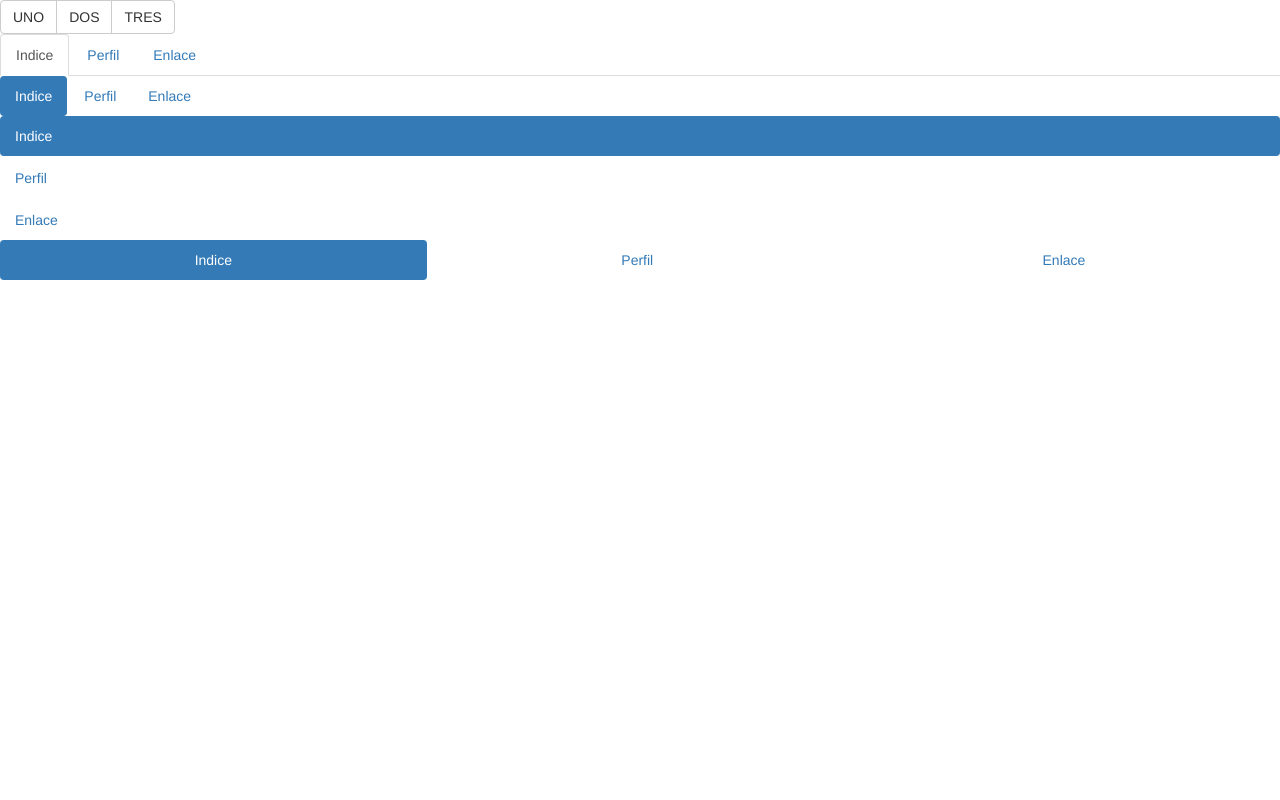
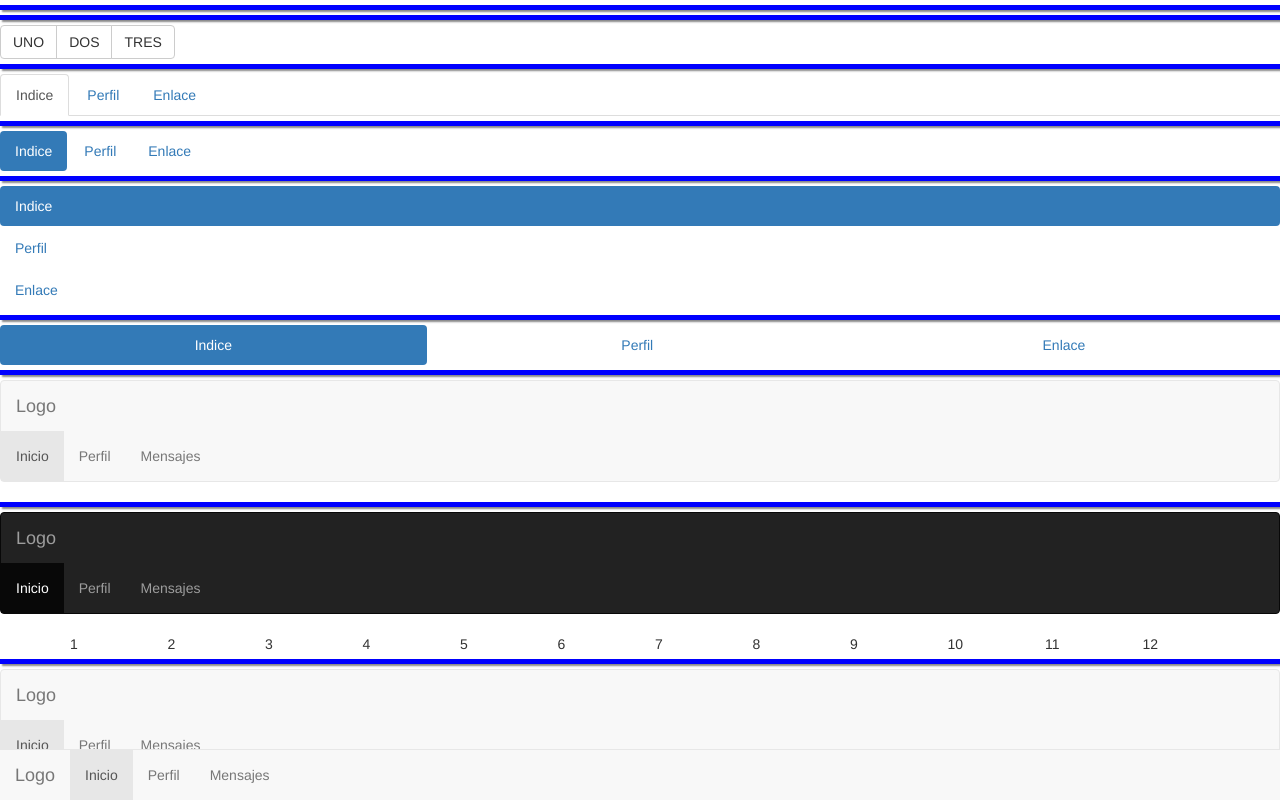
Before and after one commit to pixelia-es/dieugenio.github.io, a plain HTML site: page index.html in a window 1280 px wide. Drawn offline with Linux system fonts and the light colour scheme.

Commit message:
Fin de clase del 20/11/2014

```diff
--- a/index.html
+++ b/index.html
@@ -6,13 +6,41 @@
 		<link rel="stylesheet" href="bootstrap.css">
 		<script src="bootstrap.js"></script>
 		<script src="jquery.js"></script>
+		<style>
+			div.separador {
+				height: 5px;
+				border: 1px solid blue;
+				background-color: blue;
+				margin: 5px 0 5px 0;
+				box-shadow: 2px 2px 2px #888888;
+			}
+		</style>
 	</head>
 	<body>
+		<div class="separador"></div>
+		<nav class="navbar navbar-default navbar-fixed-bottom">
+			<div class="container-fluid">
+				<div class="navbar-header">
+					<a class="navbar-brand" href="#">Logo</a>
+				</div>
+				<div>
+					<ul class="nav navbar-nav">
+						<li class="active"><a href=" ">Inicio</a></li>
+						<li><a href=" ">Perfil</a></li>
+						<li><a href=" ">Mensajes</a></li>
+					</ul>
+				</div>
+			</div>
+		</nav>
+
+
+		<div class="separador"></div>
 		<div class="btn-group">
 			<button type="button" class="btn btn-default">UNO</button>
 			<button type="button" class="btn btn-default">DOS</button>
 			<button type="button" class="btn btn-default">TRES</button>
 		</div>
+		<div class="separador"></div>
 		<div>
 			<ul class="nav nav-tabs">
 				<li class="active"><a href="#">Indice</a></li>
@@ -20,6 +48,7 @@
 				<li><a href="#">Enlace</a></li>
 			</ul>
 		</div>
+		<div class="separador"></div>
 		<div>
 			<ul class="nav nav-pills">
 				<li class="active"><a href=" ">Indice</a></li>
@@ -27,6 +56,7 @@
 				<li><a href=" ">Enlace</a></li>
 			</ul>
 		</div>
+		<div class="separador"></div>
 		<div>
 			<ul class="nav nav-pills nav-stacked">
 				<li class="active"><a href=" ">Indice</a></li>
@@ -34,6 +64,7 @@
 				<li><a href=" ">Enlace</a></li>
 			</ul>
 		</div>
+		<div class="separador"></div>
 		<div>
 			<ul class="nav nav-pills nav-justified">
 				<li class="active"><a href=" ">Indice</a></li>
@@ -41,5 +72,70 @@
 				<li><a href=" ">Enlace</a></li>
 			</ul>
 		</div>
+		<div class="separador"></div>
+		<nav class="navbar navbar-default">
+			<div class="container-fluid">
+				<div class="navbar-header">
+					<a href="#" class="navbar-brand">Logo</a>
+				</div>
+			</div>
+			<div>
+				<ul class="nav navbar-nav">
+					<li class="active"><a href="#">Inicio</a></li>
+					<li><a href="#">Perfil</a></li>
+					<li><a href="#">Mensajes</a></li>
+				</ul>
+			</div>
+		</nav>
+		<div class="separador"></div>
+		<nav class="navbar navbar-inverse">
+			<div class="container-fluid">
+				<div class="navbar-header">
+					<a href="#" class="navbar-brand">Logo</a>
+				</div>
+			</div>
+			<div>
+				<ul class="nav navbar-nav">
+					<li class="active"><a href="#">Inicio</a></li>
+					<li><a href="#">Perfil</a></li>
+					<li><a href="#">Mensajes</a></li>
+				</ul>
+			</div>
+		</nav>
+		<div class="container">
+			<div class="row">
+				<div class="col-xs-1">1</div>
+				<div class="col-xs-1">2</div>
+				<div class="col-xs-1">3</div>
+				<div class="col-xs-1">4</div>
+				<div class="col-xs-1">5</div>
+				<div class="col-xs-1">6</div>
+				<div class="col-xs-1">7</div>
+				<div class="col-xs-1">8</div>
+				<div class="col-xs-1">9</div>
+				<div class="col-xs-1">10</div>
+				<div class="col-xs-1">11</div>
+				<div class="col-xs-1">12</div>
+			</div>
+		</div>
+
+		<div class="separador"></div>
+		<nav class="navbar navbar-default">
+			<div class="container-fluid">
+				<div class="navbar-header">
+					<button type="button" class="navbar-toggle" data-toggle="collapse" data-target="#barra">
+						<span class="icon-bar"></span>
+					</button>
+					<a href="#" class="navbar-brand">Logo</a>
+				</div>
+			</div>
+			<div>
+				<ul class="nav navbar-nav">
+					<li class="active"><a href="#">Inicio</a></li>
+					<li><a href="#">Perfil</a></li>
+					<li><a href="#">Mensajes</a></li>
+				</ul>
+			</div>
+		</nav>
 	</body>
 </html>
```
